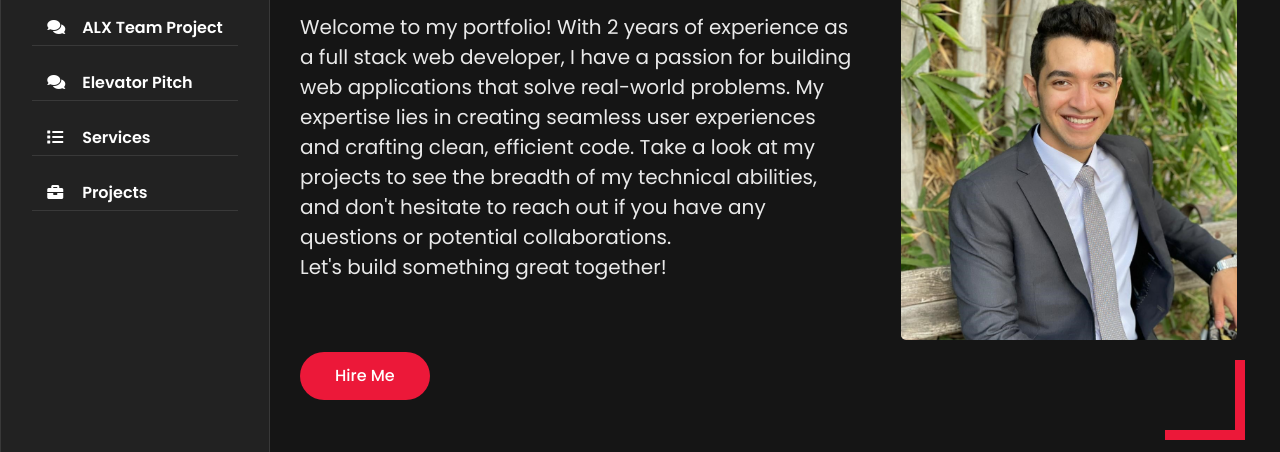
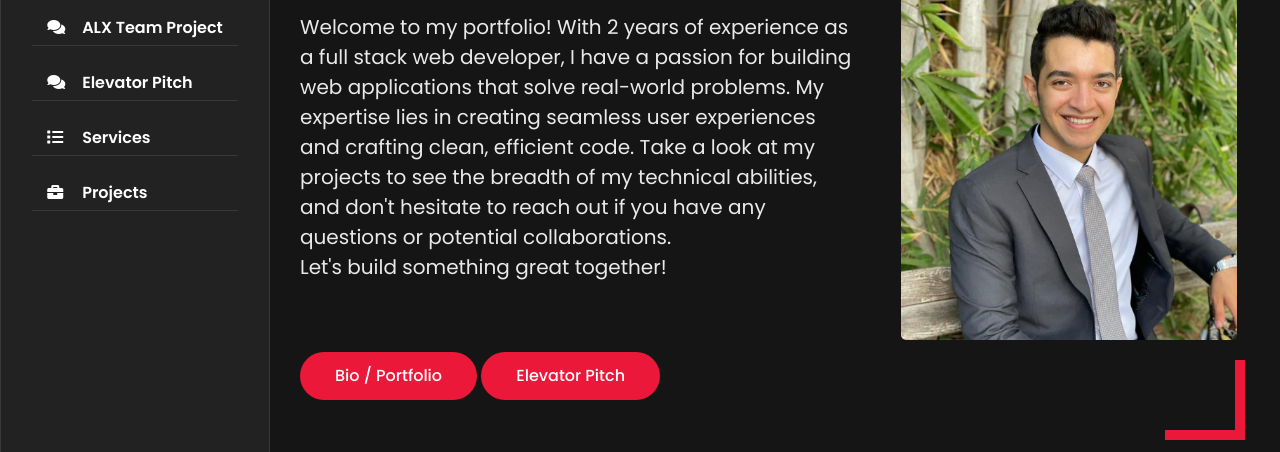
Before and after one commit to Ahmadsaidnouh/Ahmadsaidnouh.github.io, a plain HTML site: page my-portfolio-alx/index.html in a window 1280 px wide. Shown: the part 260-712 px from the top of the page. Drawn offline with nearby package versions, Linux system fonts and the light colour scheme; a web font is replaced by a local one.

Commit message:
updated alx-potfolio

```diff
--- a/my-portfolio-alx/index.html
+++ b/my-portfolio-alx/index.html
@@ -103,8 +103,8 @@
                                 hesitate to
                                 reach out if you have any questions or potential collaborations. <br>
                                 Let's build something great together!</p>
-                            <a target="_blank" href="https://www.linkedin.com/in/ahmad-said-6a986b223/"
-                                class="btn hire-me">Hire Me</a>
+                                <a class="btn nav-about" href="#" onclick="displaySection('about')">Bio / Portfolio</a>
+                                <a class="btn nav-elevator" href="#" onclick="displaySection('elevator')">Elevator Pitch</a>
                         </div>
                         <div class="home-img padd-15">
                             <img src="assets/profile/porfile2.JPG" alt="Profile Pic">
```
